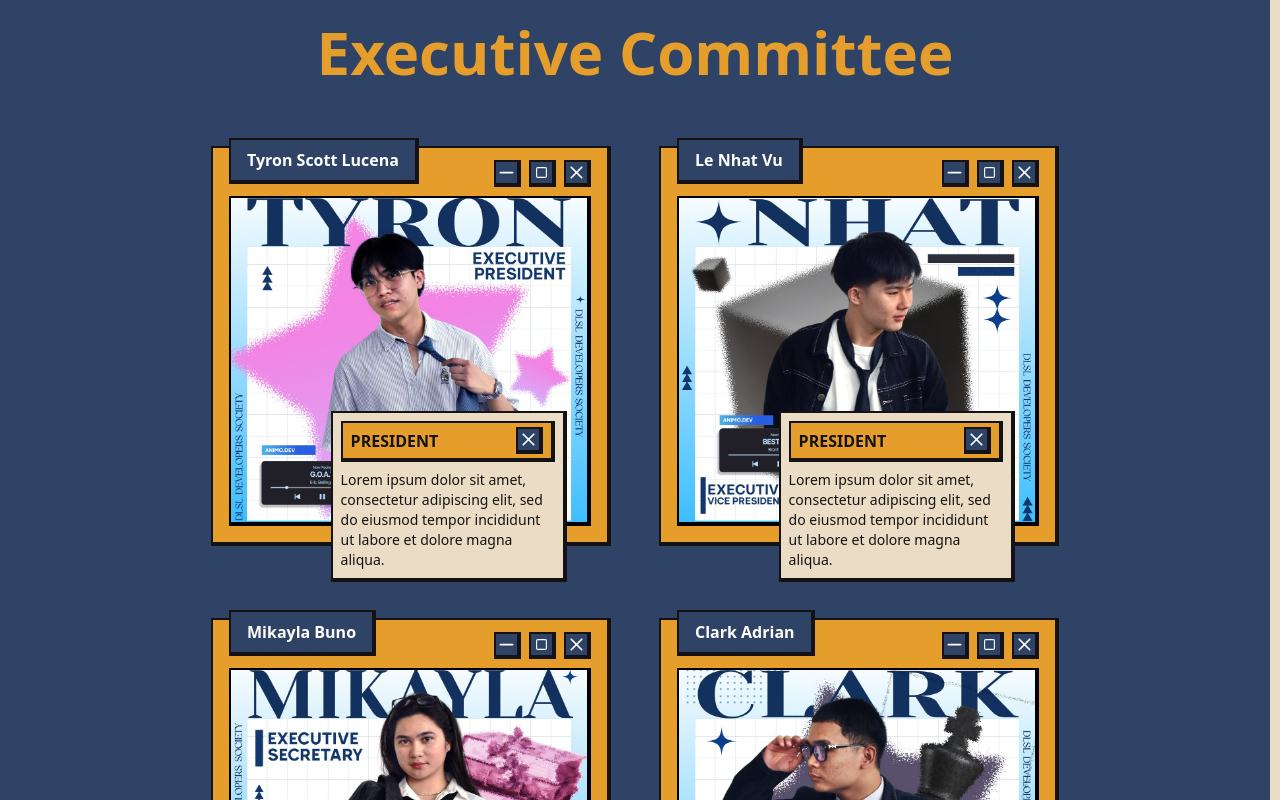
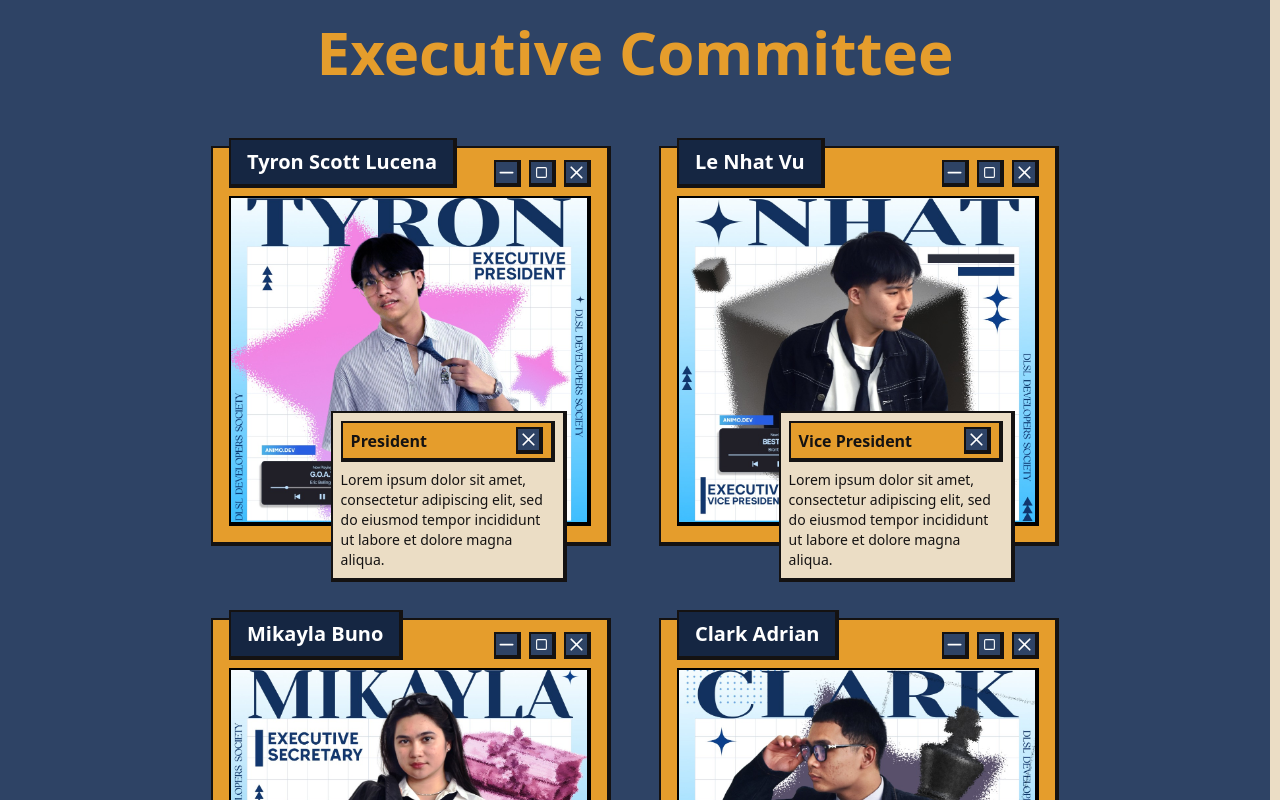
Before and after one commit to dlsl-animodev/project-launchpad, a Next.js app: page / in a window 1280 px wide. Shown: the part 5760-6560 px from the top of the page. Built offline with nearby package versions, Linux system fonts and the light colour scheme.

Commit message:
feat(frontend): add the role in officer-window component

```diff
--- a/components/meet-the-team/officer-window.tsx
+++ b/components/meet-the-team/officer-window.tsx
@@ -47,8 +47,8 @@ const OfficerWindow: React.FC<OffierWindowProps> = ({ officer, delay }) => {
                     />
                 </div>
             </div>
-            <div className="absolute top-[-10px] bg-accent border-retro  px-4 py-2">
-                <p className="text-white font-bold">{officer.name}</p>
+            <div className="absolute top-[-10px] bg-[#152642] border-retro  px-4 py-2">
+                <p className="text-white font-bold text-xl">{officer.name}</p>
             </div>
             <Image
                 src={officer.imageUrl}
@@ -66,7 +66,9 @@ const OfficerWindow: React.FC<OffierWindowProps> = ({ officer, delay }) => {
                 transition={{ duration: 0.3, delay: 0.2 }}
             >
                 <div className="bg-secondary w-full border-retro p-2 py-1 flex items-center justify-between">
-                    <p className="font-bold">PRESIDENT</p>
+                    <p className="font-bold">
+                        {officer.role}
+                    </p>
                     <X
                         className="bg-accent  border-retro"
                         size={27}
```
